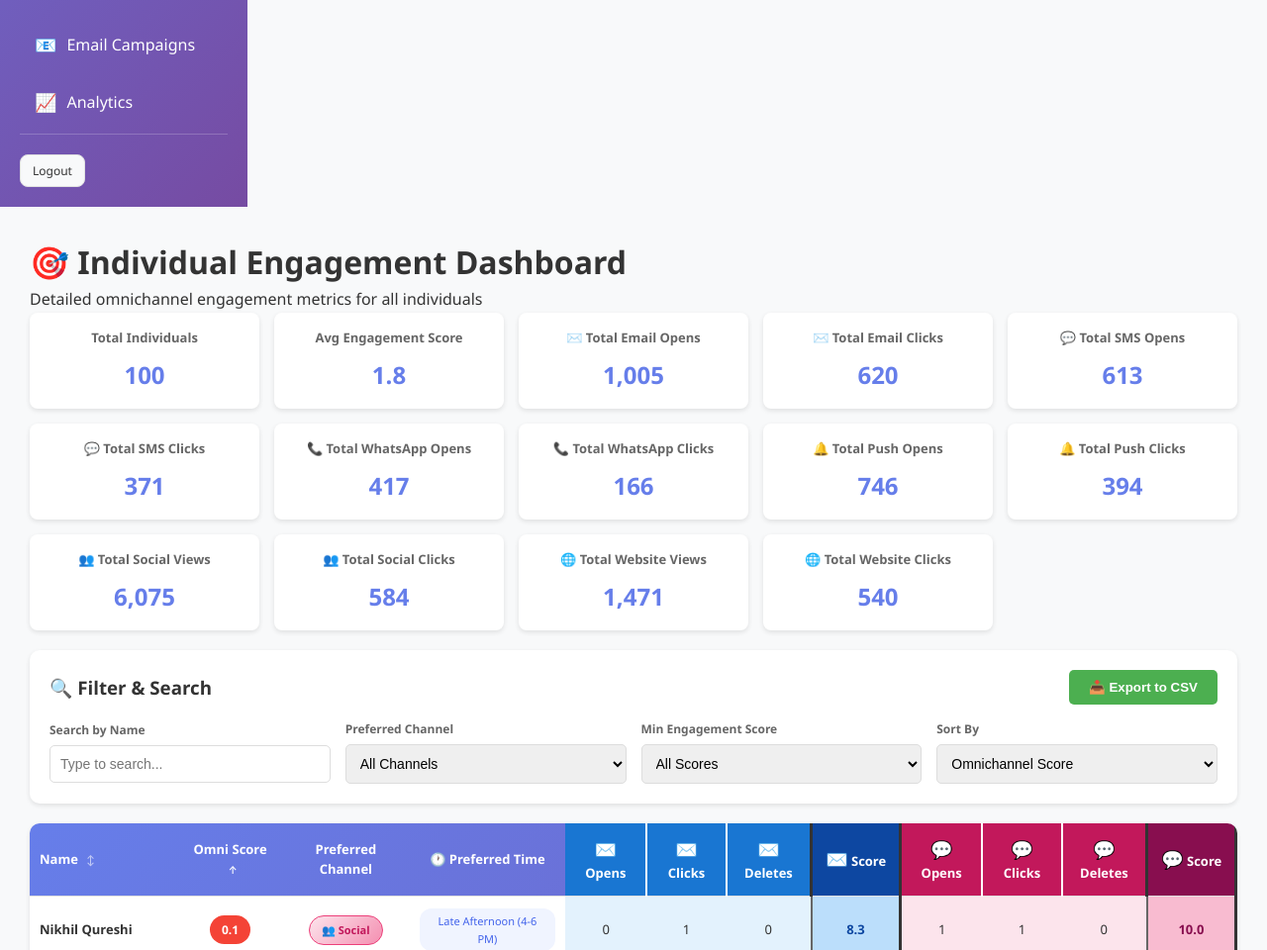
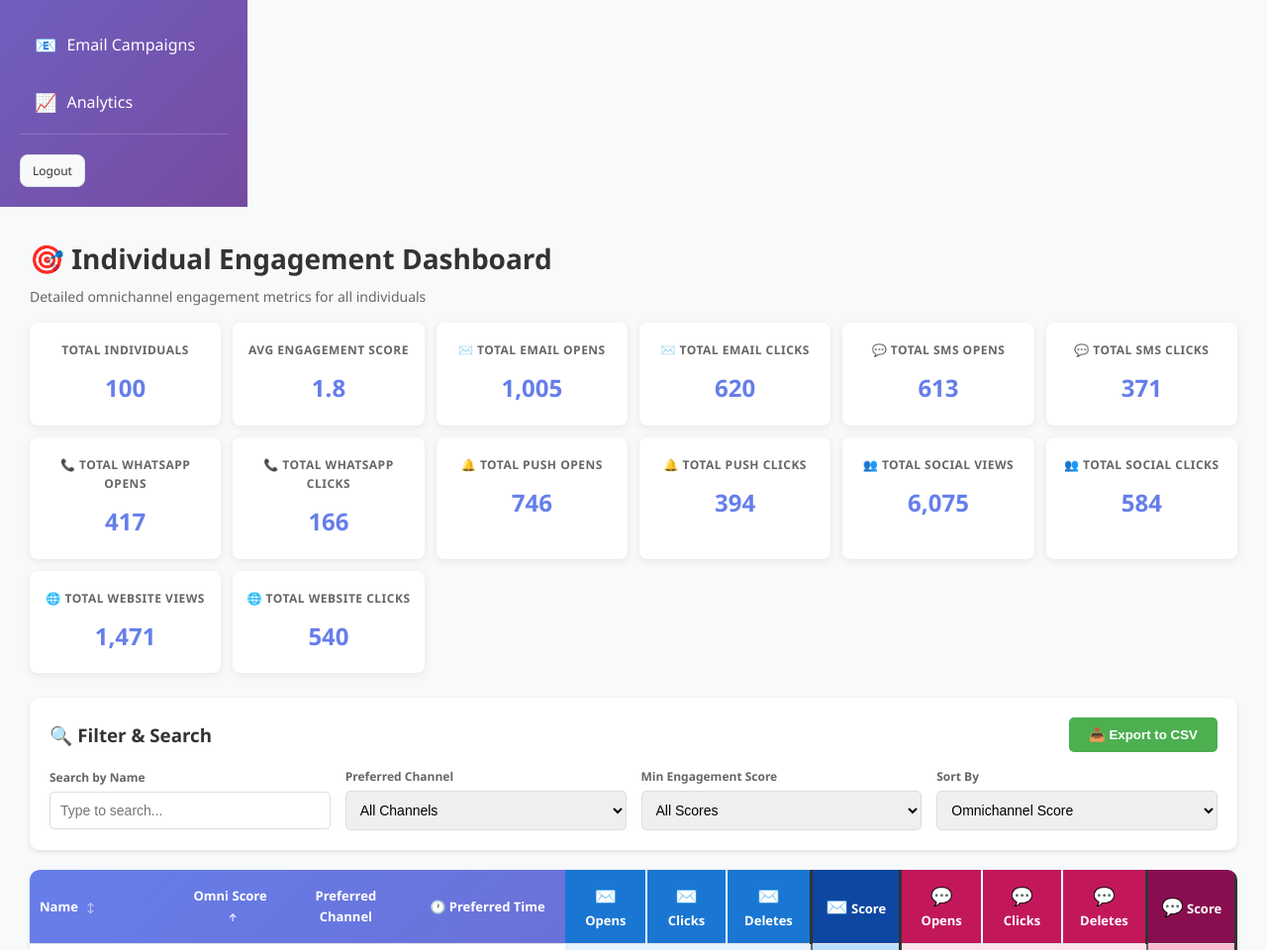
Before and after one commit to biswarupbsf/datacloud-personalization-app, a Flask app: page /individual-engagement in a window 1280 px wide. Shown: the part 746-1706 px from the top of the page at 99% size. Run offline with Flask 3, Linux system fonts and the light colour scheme; the visitor is signed in with stand-in values (Sample User, id 1).

Commit message:
Optimized summary stats layout - more compact cards, better spacing, hover effects

```diff
--- a/templates/individual_engagement.html
+++ b/templates/individual_engagement.html
@@ -178,23 +178,32 @@
 
         .stats-grid {
             display: grid;
-            grid-template-columns: repeat(auto-fit, minmax(200px, 1fr));
-            gap: 15px;
-            margin-bottom: 20px;
+            grid-template-columns: repeat(auto-fit, minmax(180px, 1fr));
+            gap: 12px;
+            margin-bottom: 25px;
         }
 
         .stat-card-small {
             background: white;
-            padding: 15px;
+            padding: 18px 12px;
             border-radius: 8px;
-            box-shadow: 0 2px 5px rgba(0,0,0,0.1);
+            box-shadow: 0 2px 8px rgba(0,0,0,0.08);
             text-align: center;
+            transition: transform 0.2s, box-shadow 0.2s;
+        }
+
+        .stat-card-small:hover {
+            transform: translateY(-2px);
+            box-shadow: 0 4px 12px rgba(0,0,0,0.12);
         }
 
         .stat-card-small h4 {
-            margin: 0 0 8px 0;
-            font-size: 13px;
+            margin: 0 0 10px 0;
+            font-size: 12px;
             color: #666;
+            font-weight: 600;
+            text-transform: uppercase;
+            letter-spacing: 0.5px;
         }
 
         .stat-card-small .value {
@@ -222,9 +231,9 @@
     {% include 'sidebar.html' %}
 
     <div class="main-content">
-        <div class="header">
-            <h1>🎯 Individual Engagement Dashboard</h1>
-            <p>Detailed omnichannel engagement metrics for all individuals</p>
+        <div class="header" style="margin-bottom: 15px;">
+            <h1 style="margin-bottom: 5px; font-size: 28px;">🎯 Individual Engagement Dashboard</h1>
+            <p style="margin: 0; color: #666; font-size: 14px;">Detailed omnichannel engagement metrics for all individuals</p>
         </div>
 
         <div id="loadingOverlay" class="loading-overlay" style="display: none;">
```
